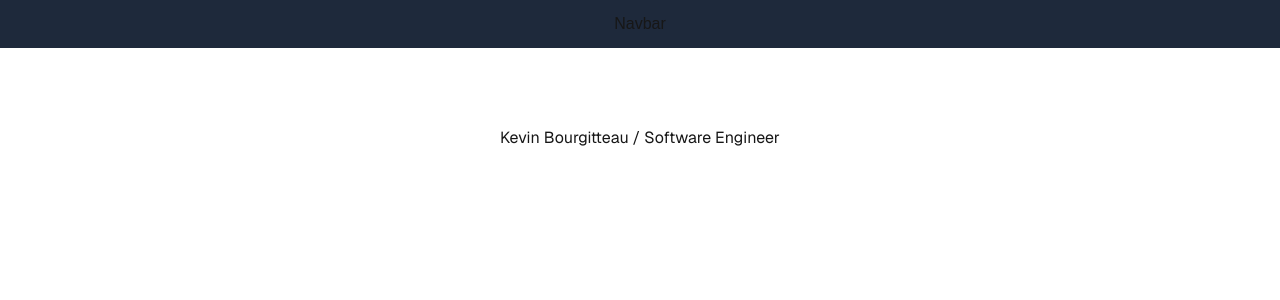
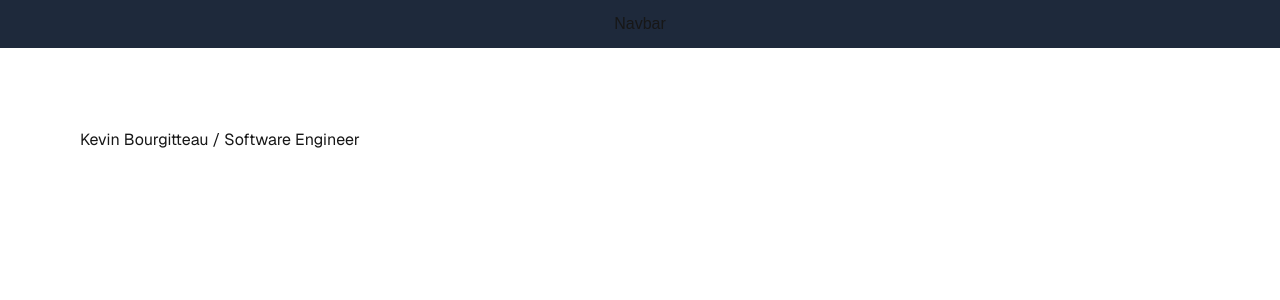
Before and after one commit to Ka-be/portfolio-v2, a Next.js app: page / in a window 1280 px wide. Shown: the top 300 px of the page. Built offline with nearby package versions, Linux system fonts and the light colour scheme.

Commit message:
Update style by défault

```diff
--- a/app/page.tsx
+++ b/app/page.tsx
@@ -2,7 +2,7 @@
 
 export default function Home() {
   return (
-    <div className="grid grid-rows-[20px_1fr_20px] items-center justify-items-center min-h-screen p-8 pb-20 gap-16 sm:p-20 font-[family-name:var(--font-geist-sans)]">
+    <div className="min-h-screen p-8 pb-20 gap-16 sm:p-20 font-[family-name:var(--font-geist-sans)]">
       <p>Kevin Bourgitteau / Software Engineer</p>
     </div>
   );
```
